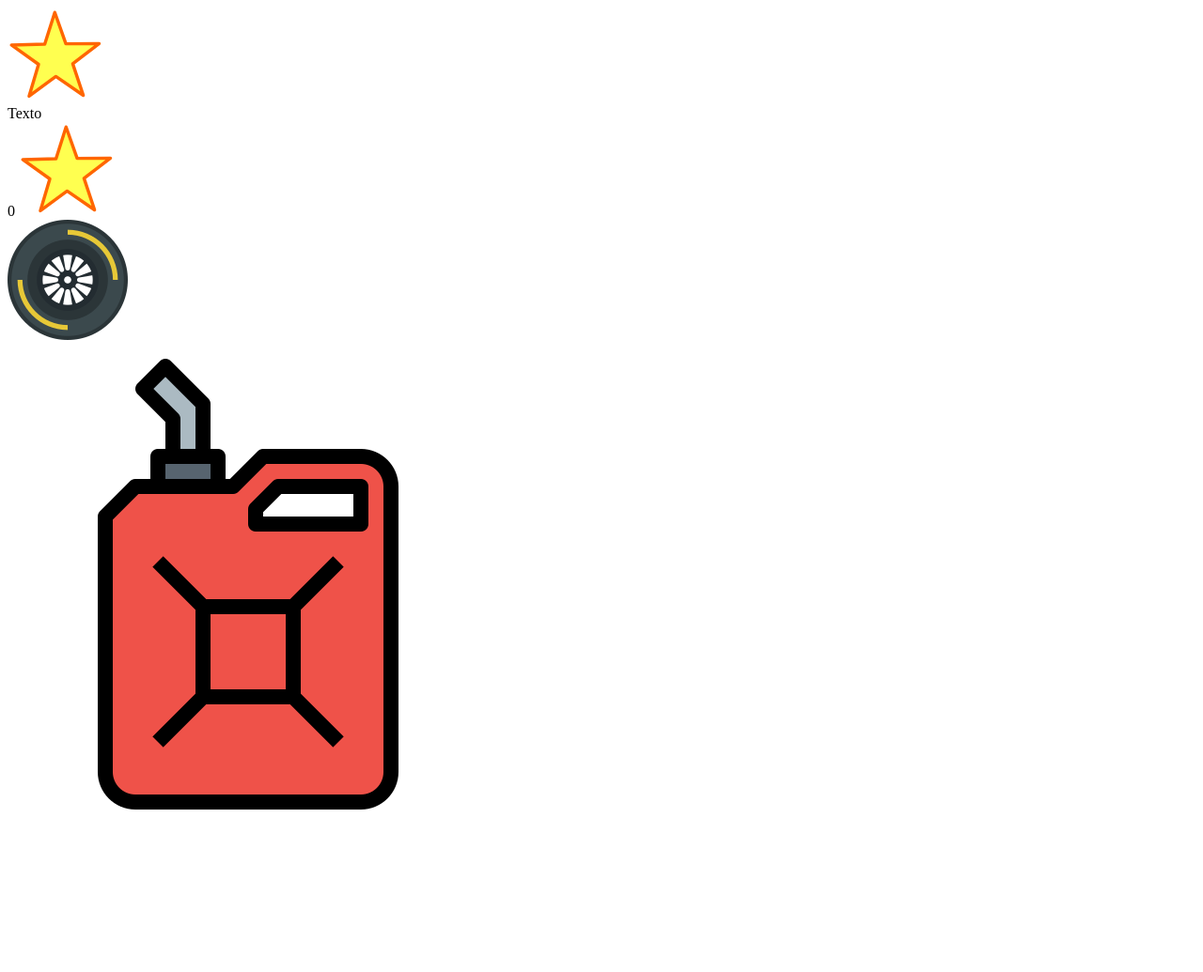
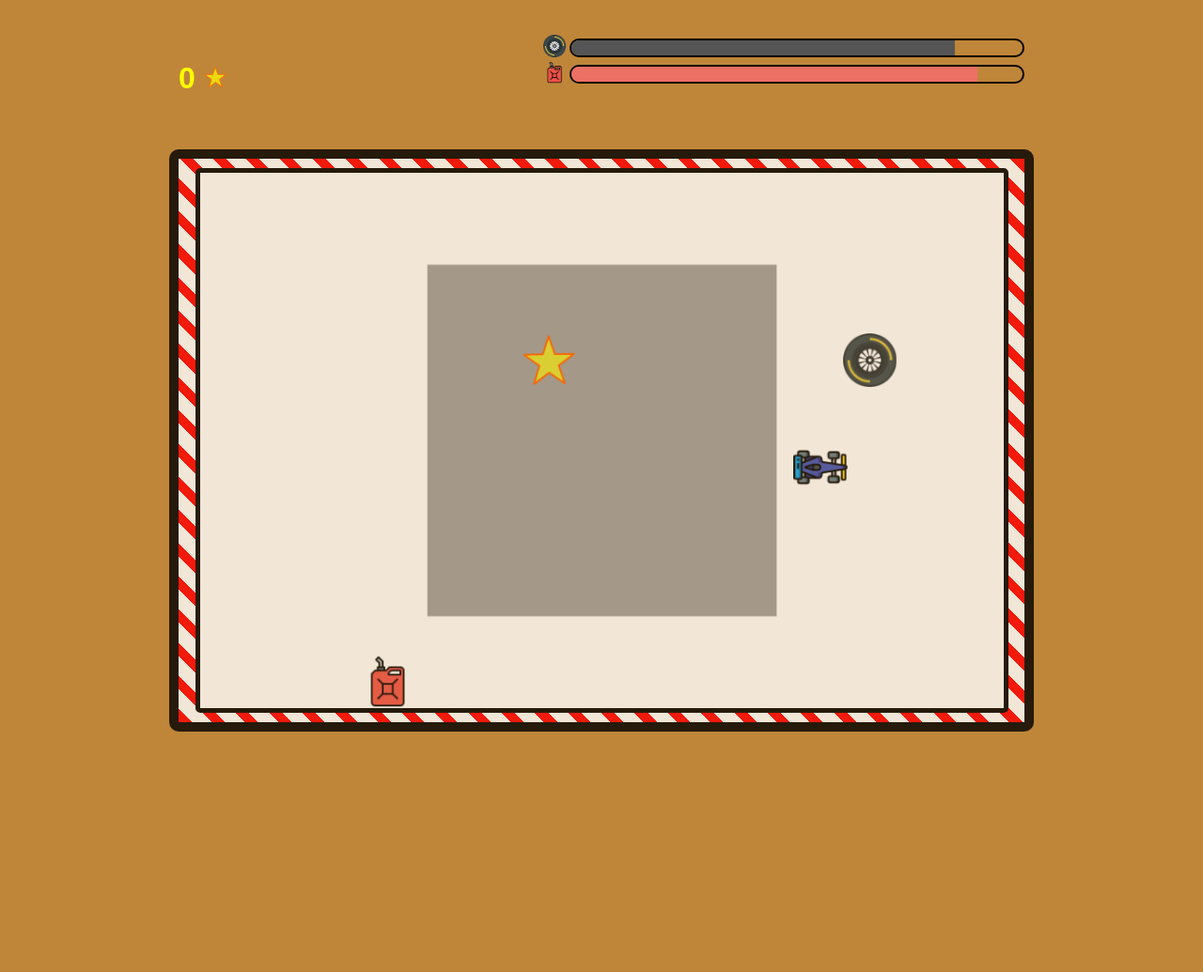
Before and after one commit to MiguelAngelSanJim/POC2, a plain HTML site: page index.html in a window 1280 px wide. Shown: the whole page at 94% size. After the commit the page ends 816 px from the top, so only its background shows below. Drawn offline with Linux system fonts and the light colour scheme.

Commit message:
Add files via upload

```diff
--- /dev/null
+++ b/css/estilo.css
@@ -0,0 +1,96 @@
+body {
+	display: flex;
+	justify-content: center;
+	align-items: center;
+	flex-wrap: wrap;
+	height: 100vh;
+	background-color: #bf8639;
+}
+div#dialogo{
+	display: none;
+	position: absolute;
+	z-index: 10;
+	width: 100vw;
+	height: 100vh;
+	background-color: rgba(0,0,0,0.6);
+}
+div#dialogo > div{
+	background-color: white;
+	margin: 10% 20%;
+	height: 50%;
+	display: grid;
+	grid-template-columns: 2fr 3fr;
+}
+div#dialogo > div > div:nth-of-type(1){
+	display: grid;
+}
+div#dialogo > div > div:nth-of-type(2){
+	font-family: arial;
+  font-size: 1.3rem;
+  padding: 4rem 1rem;
+}
+div#dialogo img{
+	width: 95%;
+	margin: auto;
+}
+div#estado{
+	width: 80%;
+	display: grid;
+	grid-template-columns: 1fr 2fr;
+}
+div#estado img{
+	height: 1.5rem;
+}
+div#puntos{
+	grid-column: 1;
+	grid-row: 2;
+
+	font-family: arial;
+	color: yellow;
+	font-size: 2rem;
+	font-weight: bold;
+}
+div#neumaticos{
+	grid-column: 2;
+	grid-row: 1;
+	text-align: right;
+}
+div#combustible{
+	grid-column: 2;
+	grid-row: 2;
+	text-align: right;
+}
+div#neumaticos > div, div#combustible > div{
+	display: inline-block;
+	width: 80%;
+	height: 1rem;
+	border: 2px solid black;
+	border-radius: 10px;
+	overflow: hidden;
+}
+div#neumaticos > div > div{
+	background-color: #555555;
+	height: 1rem;
+}
+div#combustible > div > div{
+	background-color: #ec7063;
+	height: 1rem;
+}
+div#fondo{
+	width: 80%;
+	height: 90%;
+	border: 10px solid black;
+	border-radius: 10px;
+	opacity: 0.8;
+	background: repeating-linear-gradient( 45deg, #ff0000, #ff0000 10px, #ffffff 5px, #ffffff 25px );
+	display: flex;
+	align-items: center;
+	justify-content: center
+}
+canvas {
+	border: 5px solid #000;
+	background-color: white;
+	border-radius: 5px;
+	width: 95%;
+	height: 95%;
+}
--- a/index.html
+++ b/index.html
@@ -6,7 +6,7 @@
 	<meta name=author content='Miguel Jaque <mjaque@migueljaque.com' />
   <title>SnakeRacing</title>
 
-	<link rel=stylesheet href=estilo.css />
+	<link rel=stylesheet href=./css/estilo.css />
 </head>
 <body>
 	<div id=dialogo>
@@ -39,6 +39,6 @@
   		<canvas id="snakeCanvas"></canvas>
 	</div>
 
-	<script src=script.js ></script>
+	<script src=./js/script.js ></script>
 </body>
 </html>
--- /dev/null
+++ b/js/script.js
@@ -0,0 +1,324 @@
+class SnakeRace {
+	constructor() {
+		this.contenedor = document.getElementById('fondo')
+		this.canvas = document.getElementsByTagName('canvas')[0]
+		this.ctx = this.canvas.getContext('2d')
+		this.spanPuntos = document.querySelector('div#puntos > span')
+		this.divNeumaticos = document.querySelector('div#neumaticos > div > div')
+		this.divCombustible = document.querySelector('div#combustible > div > div')
+		this.divDialogo = document.querySelector('div#dialogo')
+		//Número de posiciones
+		this.ancho = 15
+		this.alto = 10
+		//Redimensionamiento del área de juego
+		this.lado = 60
+		this.contenedor.style.width = `${this.lado * this.ancho}px`
+		this.contenedor.style.height = `${this.lado * this.alto}px`
+		document.getElementById('estado').style.width = `${this.lado * this.ancho}px`
+		this.vel = 10	//Velocidad del juego (inverso)
+		//Calculamos el tamaño de celda
+		this.canvas.width = this.contenedor.getBoundingClientRect().width
+		this.canvas.height = this.contenedor.getBoundingClientRect().height
+		this.ladoX = this.canvas.width / this.ancho
+		this.ladoY = this.canvas.height / this.alto
+		//Posición inicial de la cabeza
+		this.cabeza = {
+			x: parseInt(this.ancho / 2),
+			y: parseInt(this.alto / 2),
+			dir: 1,	//0:arriba, 1:derecha, 2:abajo, 3:izquierda
+			giro: 1,	//dirección del siguiente giro
+			vel: 0.5,
+			//Posición del canvas
+			posX: null,
+			posY: null,
+			estela: []
+		}
+		this.cabeza.posX = this.cabeza.x * this.ladoX
+		this.cabeza.posY = this.cabeza.y * this.ladoY
+		//Objetos
+		this.estrella = { x: null, y: null }
+		this.rueda = { x: null, y: null }
+		this.lata = { x: null, y: null }
+		this.barreras = []
+		//Estado del juego
+		this.puntos = 0
+		this.neumaticos = 100
+		this.combustible = 100
+		//Cargamos las imágenes
+		this.imgCoche = new Image()
+		this.imgCoche.src = './img/coche.png'
+		this.imgEstrella = new Image()
+		this.imgEstrella.src = './img/estrella.svg'
+		this.imgRueda = new Image()
+		this.imgRueda.src = './img/rueda.png'
+		this.imgLata = new Image()
+		this.imgLata.src = './img/lata.png'
+		this.imgBarrera = new Image()
+		this.imgBarrera.src = './img/barrera.png'
+		this.imgFondo = new Image()
+		this.imgFondo.src = './img/logo_v_str.png'
+		this.imgEstela = new Image()
+		this.imgEstela.src = './img/estela.png'
+		this.imgAbandono = new Image()
+		this.imgAbandono.src = './img/abandono1.jpeg'
+		this.imgChoque1 = new Image()
+		this.imgChoque1.src = './img/choque1.jpeg'
+		this.imgChoque2 = new Image()
+		this.imgChoque2.src = './img/choque2.jpeg'
+
+		this.presentar()
+
+		// Iniciamos el reconocimiento de voz
+		this.iniciarReconocimiento()
+	}
+
+	iniciarReconocimiento = () => {
+		if ('webkitSpeechRecognition' in window) {
+			this.recognition = new webkitSpeechRecognition()
+			this.recognition.continuous = true // No escucha continuamente
+			this.recognition.lang = 'es-ES'
+			this.recognition.interimResults = false
+
+			this.recognition.onresult = (event) => {
+				const comando = event.results[event.resultIndex][0].transcript.toLowerCase()
+				console.log('Comando de voz:', comando)
+				this.procesarComando(comando)
+			}
+			this.recognition.onspeechend= function () {
+				this.recognition.stop()
+
+			}
+			this.recognition.start()
+
+		} else {
+			alert("Tu navegador no soporta el reconocimiento de voz.")
+		}
+	}
+
+	procesarComando = (comando) => {
+		const keys = ['arriba', 'abajo', 'izquierda', 'derecha']
+
+		if (comando.includes('arriba') && this.cabeza.dir !== 2)
+			this.cabeza.giro = 0
+		else if (comando.includes('abajo') && this.cabeza.dir !== 0)
+			this.cabeza.giro = 2
+		else if (comando.includes('izquierda') && this.cabeza.dir !== 1)
+			this.cabeza.giro = 3
+		else if (comando.includes('derecha') && this.cabeza.dir !== 3)
+			this.cabeza.giro = 1
+	}
+	presentar = () => {
+		//Mostramos los controles y esperamos a que pulsen el primero
+		this.iniciar()
+	}
+	iniciar = () => {
+		this.crear(this.estrella)
+		this.crear(this.rueda)
+		this.crear(this.lata)
+		document.addEventListener('keydown', this.teclaPulsada)
+		this.interval = setInterval(this.actualizar, this.vel)
+		this.bucle()
+	}
+	teclaPulsada = (evento) => {
+		const key = event.key.toLowerCase()
+		const keys = ['arrowup', 'arrowdown', 'arrowleft', 'arrowright']
+
+		if (!keys.includes(key)) return
+
+		if (key === keys[0] && this.cabeza.dir !== 2)
+			this.cabeza.giro = 0
+		else if (key === keys[1] && this.cabeza.dir !== 0)
+			this.cabeza.giro = 2
+		else if (key === keys[2] && this.cabeza.dir !== 1)
+			this.cabeza.giro = 3
+		else if (key === keys[3] && this.cabeza.dir !== 3)
+			this.cabeza.giro = 1
+
+		evento.preventDefault()
+	}
+	actualizar = () => {
+		//Comprobar colisiones
+		//	Cálculo de posición actual
+		const x = Math.round(this.cabeza.posX / this.ladoX)
+		const y = Math.round(this.cabeza.posY / this.ladoY)
+		// colisión con estrella
+		if (x === this.estrella.x && y === this.estrella.y) {
+			this.cabeza.estela.push([x, y, this.cabeza.dir])
+			this.puntuar()
+		}
+		// colisión con barreras
+		this.barreras.forEach(barrera => {
+			if (x === barrera.x && y === barrera.y)
+				this.finalizar(1)
+		})
+		// colisión con bordes
+		if (x < 0 || y < 0 || x >= this.ancho || y >= this.alto)
+			this.finalizar(0)
+		// colisión con rueda
+		if (x === this.rueda.x && y === this.rueda.y) {
+			this.neumaticos = 100
+			this.crear(this.rueda)
+		}
+		// colisión con lata
+		if (x === this.lata.x && y === this.lata.y) {
+			this.combustible = 100
+			this.crear(this.lata)
+		}
+
+		//Comprobar estado
+		this.neumaticos -= this.vel / 1000 * 3
+		this.combustible -= this.vel / 1000 * 2
+		if (this.neumaticos < 0 || this.combustible < 0)
+			this.finalizar(2)
+
+		this.divNeumaticos.style.marginRight = `${100 - Math.round(this.neumaticos)}%`
+		this.divCombustible.style.marginRight = `${100 - Math.round(this.combustible)}%`
+
+		let hemosLlegado = false
+		if (this.cabeza.dir === 0) {
+			this.cabeza.posY -= this.cabeza.vel
+			hemosLlegado = this.cabeza.posY < this.cabeza.y * this.ladoY
+			if (hemosLlegado) this.cabeza.y--
+		}
+		else if (this.cabeza.dir === 1) {
+			this.cabeza.posX += this.cabeza.vel
+			hemosLlegado = this.cabeza.posX > this.cabeza.x * this.ladoX
+			if (hemosLlegado) this.cabeza.x++
+		}
+		else if (this.cabeza.dir === 2) {
+			this.cabeza.posY += this.cabeza.vel
+			hemosLlegado = this.cabeza.posY > this.cabeza.y * this.ladoY
+			if (hemosLlegado) this.cabeza.y++
+		}
+		else if (this.cabeza.dir === 3) {
+			this.cabeza.posX -= this.cabeza.vel
+			hemosLlegado = this.cabeza.posX < this.cabeza.x * this.ladoX
+			if (hemosLlegado) this.cabeza.x--
+		}
+
+		if (hemosLlegado) {
+			this.cabeza.estela.push([x, y]) //Añadimos el cuadro a la estela
+			this.cabeza.estela.shift() //Quitamos el primer elemento
+			if (this.cabeza.giro !== null) { //Si estamos girando
+				this.cabeza.dir = this.cabeza.giro
+				this.cabeza.giro = null
+			}
+		}
+	}
+	bucle = () => {
+		this.dibujar()
+		this.animationFrameId = requestAnimationFrame(this.bucle)
+	}
+	dibujar = () => {
+		this.ctx.clearRect(0, 0, this.canvas.width, this.canvas.height);
+		//this.ctx.rect(10, 20, 100, 100); this.ctx.stroke();
+
+		//this.dibujarGrid()
+		//this.verCoordenadas()
+
+		//Dibujamos el fondo
+		this.ctx.drawImage(this.imgFondo, this.canvas.width / 2 - 200, this.canvas.height / 2 - 200 * 1885 / 1850, 400, 400 * 1885 / 1850)
+
+		//Dibujamos los objetos
+		this.ctx.drawImage(this.imgEstrella, this.estrella.x * this.ladoX, this.estrella.y * this.ladoY, this.ladoX, this.ladoY)
+		this.barreras.forEach(barrera => {
+			this.ctx.drawImage(this.imgBarrera, barrera.x * this.ladoX, barrera.y * this.ladoY, this.ladoX, this.ladoY)
+		})
+		this.ctx.drawImage(this.imgRueda, this.rueda.x * this.ladoX, this.rueda.y * this.ladoY, this.ladoX, this.ladoY)
+		this.ctx.drawImage(this.imgLata, this.lata.x * this.ladoX, this.lata.y * this.ladoY, this.ladoX, this.ladoY)
+
+		//Dibujamos la estela
+		this.cabeza.estela.forEach(estela => {
+			//console.log(estela, this.ladoX, this.ladoY)
+			//this.ctx.fillStyle = 'blue'
+			//this.ctx.rect(estela[0] * this.ladoX, estela[1] * this.ladoY, this.ladoX, this.ladoY)
+			//this.ctx.fill()
+			this.ctx.drawImage(this.imgEstrella, estela[0] * this.ladoX, estela[1] * this.ladoY, this.ladoX * 0.8, this.ladoY * 0.8)
+		})
+
+		//Giro
+		const centroGiro = [this.cabeza.posX + this.ladoX / 2, this.cabeza.posY + this.ladoY / 2]
+		this.ctx.translate(centroGiro[0], centroGiro[1])
+		const anguloGiro = (this.cabeza.dir - 1) * 90
+		this.ctx.rotate((anguloGiro * Math.PI) / 180);
+		this.ctx.drawImage(this.imgCoche, -this.ladoX / 2, -this.ladoY / 2, this.ladoX, this.ladoY)
+		//this.ctx.rect(-this.ladoX/2, -this.ladoY / 2, this.ladoX, this.ladoY); this.ctx.stroke();
+		//Reset transformation matrix to the identity matrix
+		this.ctx.setTransform(1, 0, 0, 1, 0, 0);
+		//this.ctx.translate(-centroGiro[0], -centroGiro[1])
+	}
+	crear = (objeto) => {
+		let x, y, flagOcupado = false
+		do {
+			x = parseInt(Math.random() * this.ancho)
+			y = parseInt(Math.random() * this.alto)
+			//Comprobamos si la posición está libre
+			flagOcupado = (x === this.cabeza.x && y === this.cabeza.y)
+			this.barreras.forEach(barrera => {
+				flagOcupado ||= (x === barrera.x && y === barrera.y)
+			})
+		} while (flagOcupado)
+		objeto.x = x
+		objeto.y = y
+	}
+	dibujarGrid() {
+		//Ralentiza mucho. Solo para depurar
+		for (let x = 0; x < this.canvas.width; x += this.ladoX) {
+			this.ctx.moveTo(x, 0)
+			this.ctx.lineTo(x, this.canvas.height)
+		}
+		for (let y = 0; y < this.canvas.height; y += this.ladoY) {
+			this.ctx.moveTo(0, y)
+			this.ctx.lineTo(this.canvas.width, y)
+		}
+		this.ctx.strokeStyle = '#aaaaaa'
+		this.ctx.stroke()
+	}
+	verCoordenadas = () => {
+		const x = Math.round(this.cabeza.posX / this.ladoX)
+		const y = Math.round(this.cabeza.posY / this.ladoY)
+		this.ctx.font = '15px serif'
+		this.ctx.fillText(`(${this.cabeza.posX}, ${this.cabeza.posY})`, 10, 30);
+		this.ctx.fillText(`(${x}, ${y})`, 10, 50);
+	}
+	puntuar = () => {
+		this.spanPuntos.textContent = `${++this.puntos} `
+		this.crear(this.estrella)
+		const barrera = { x: null, y: null }
+		this.barreras.push(barrera)
+		this.crear(barrera)
+	}
+	finalizar = (tipo = 1) => {
+		console.log('FIN ' + tipo)
+		cancelAnimationFrame(this.animationFrameId)
+		document.removeEventListener('keydown', this.teclaPulsada)
+		clearInterval(this.interval)
+
+		const img = document.getElementById('imgFinal')
+		const divTexto = this.divDialogo.querySelectorAll('div')[2]
+
+		let mensaje = ''
+		switch (tipo) {
+			case 0: // Colisión con bordes
+				img.src = this.imgChoque1.src
+				mensaje = "¡Has chocado con el borde! Fin del juego."
+				break;
+			case 1: // Colisión con barrera
+				img.src = this.imgChoque2.src
+				mensaje = "¡Has chocado con una barrera! Fin del juego."
+				break;
+			case 2:	// Abandono
+				img.src = this.imgAbandono.src
+				mensaje = "Te has quedado sin combustible o neumáticos. Fin del juego."
+				break;
+		}
+
+		divTexto.textContent = mensaje
+		this.divDialogo.style.display = 'block'
+
+		// Utilizamos SpeechSynthesis para leer el mensaje
+		const utterance = new SpeechSynthesisUtterance(mensaje)
+		speechSynthesis.speak(utterance)
+	}
+}
+window.onload = new SnakeRace()
```
